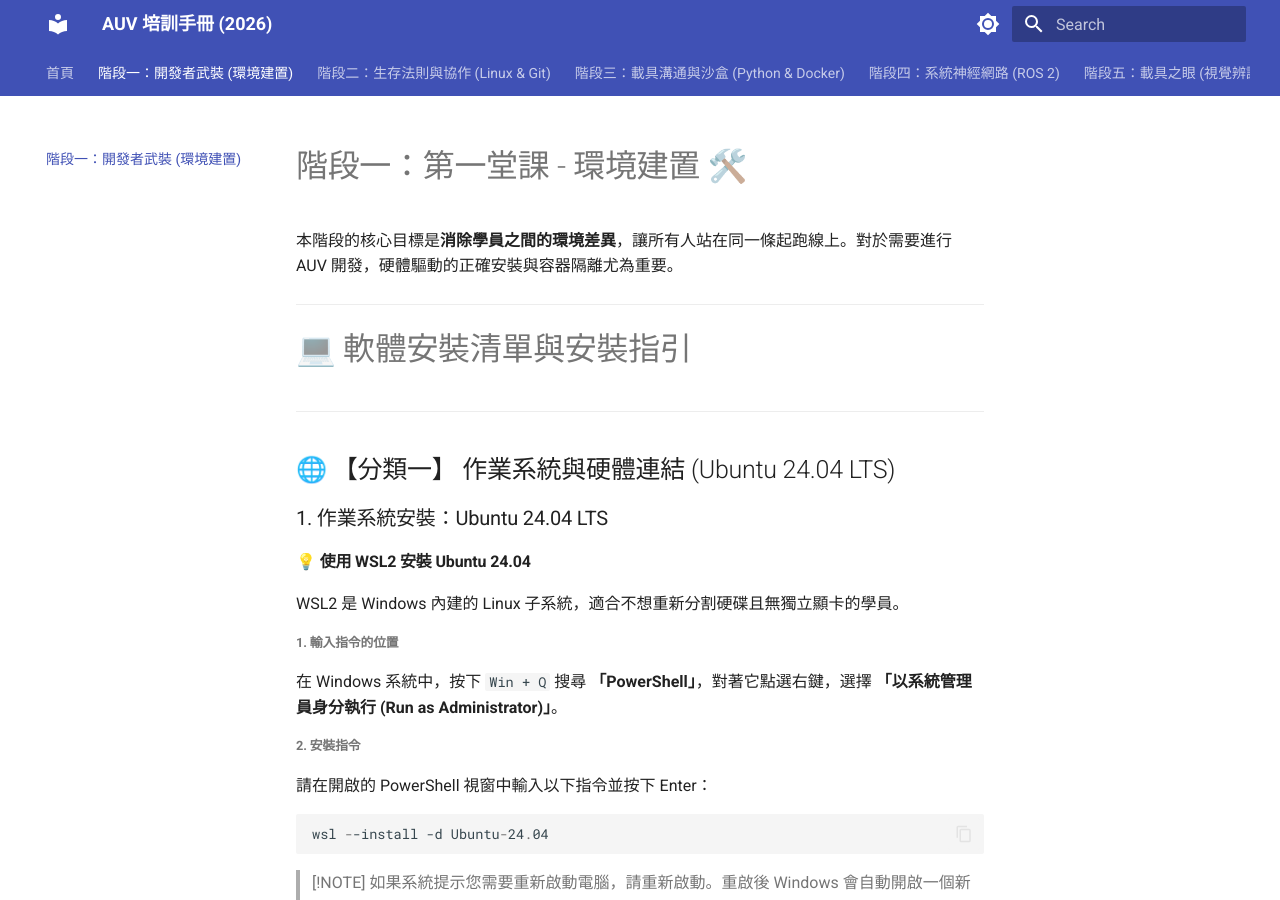
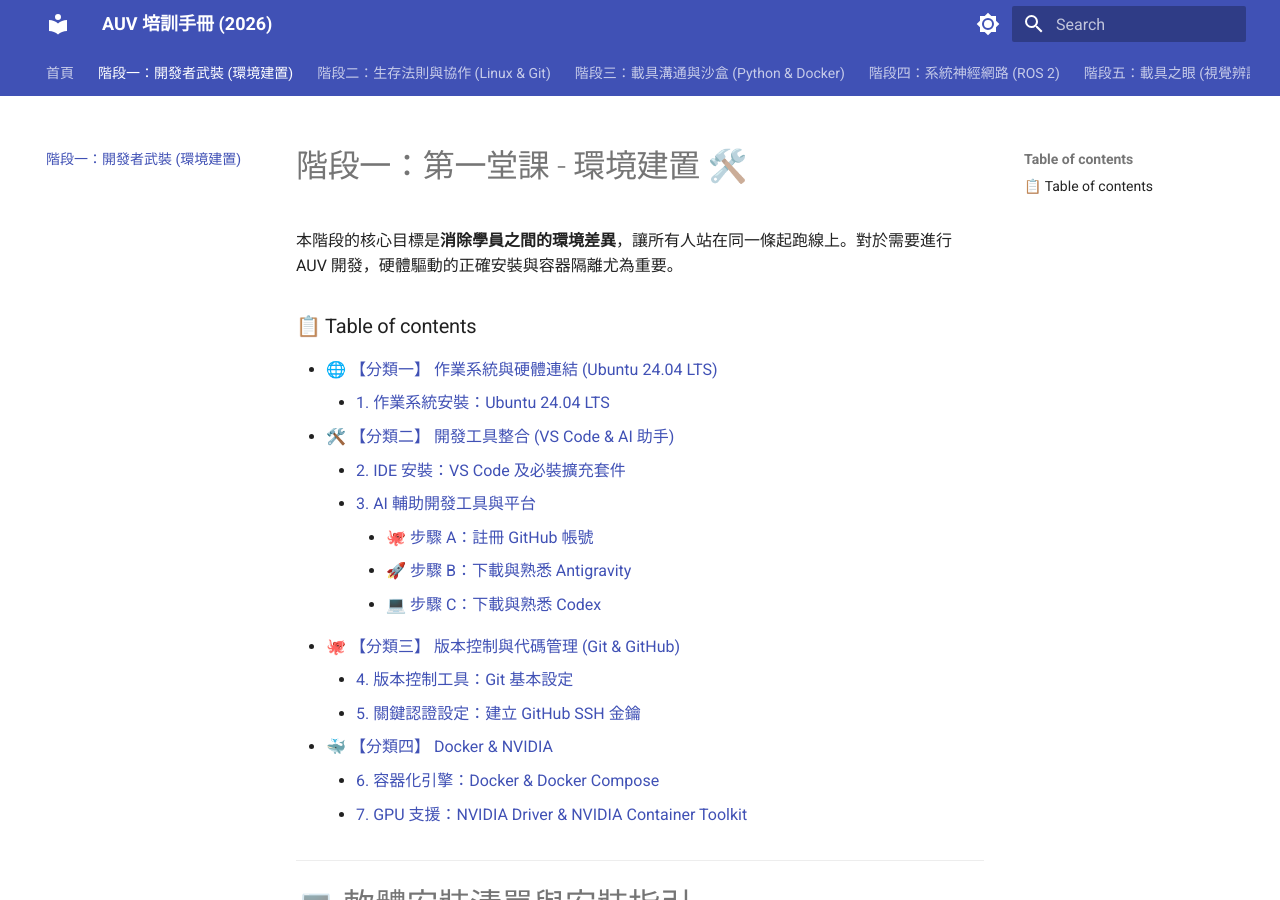
Before and after one commit to hereyougoai/auv-training-2026, an MkDocs documentation site: the page built from docs/stage1_env/index.md, in a window 1280 px wide and 900 px high. Built offline with MkDocs 1.6.1 and Material for MkDocs 9.7.7, drawn with Linux system fonts in a browser that asks for light colours.

Commit message:
docs: add table of contents to stage 1 and stage 2 index files

```diff
--- a/docs/stage1_env/index.md
+++ b/docs/stage1_env/index.md
@@ -1,6 +1,23 @@
 # 階段一：第一堂課 - 環境建置 🛠️
 
 本階段的核心目標是**消除學員之間的環境差異**，讓所有人站在同一條起跑線上。對於需要進行 AUV 開發，硬體驅動的正確安裝與容器隔離尤為重要。
+
+### 📋 Table of contents
+
+* [🌐 【分類一】 作業系統與硬體連結 (Ubuntu 24.04 LTS)](#ubuntu-2404-lts)
+    * [1. 作業系統安裝：Ubuntu 24.04 LTS](#1-ubuntu-2404-lts)
+* [🛠️ 【分類二】 開發工具整合 (VS Code & AI 助手)](#vs-code-ai)
+    * [2. IDE 安裝：VS Code 及必裝擴充套件](#2-ide-vs-code)
+    * [3. AI 輔助開發工具與平台](#3-ai)
+        * [🐙 步驟 A：註冊 GitHub 帳號](#a-github)
+        * [🚀 步驟 B：下載與熟悉 Antigravity](#b-antigravity-google-deepmind-ai)
+        * [💻 步驟 C：下載與熟悉 Codex](#c-codex-ai)
+* [🐙 【分類三】 版本控制與代碼管理 (Git & GitHub)](#git-github)
+    * [4. 版本控制工具：Git 基本設定](#4-git)
+    * [5. 關鍵認證設定：建立 GitHub SSH 金鑰](#5-github-ssh)
+* [🐳 【分類四】 Docker & NVIDIA](#docker-nvidia)
+    * [6. 容器化引擎：Docker & Docker Compose](#6-docker-docker-compose)
+    * [7. GPU 支援：NVIDIA Driver & NVIDIA Container Toolkit](#7-gpu-nvidia-driver-nvidia-container-toolkit)
 
 ---
 
```
Also changed, not shown: docs/stage2_collab/index.md (+16 -0 lines).
